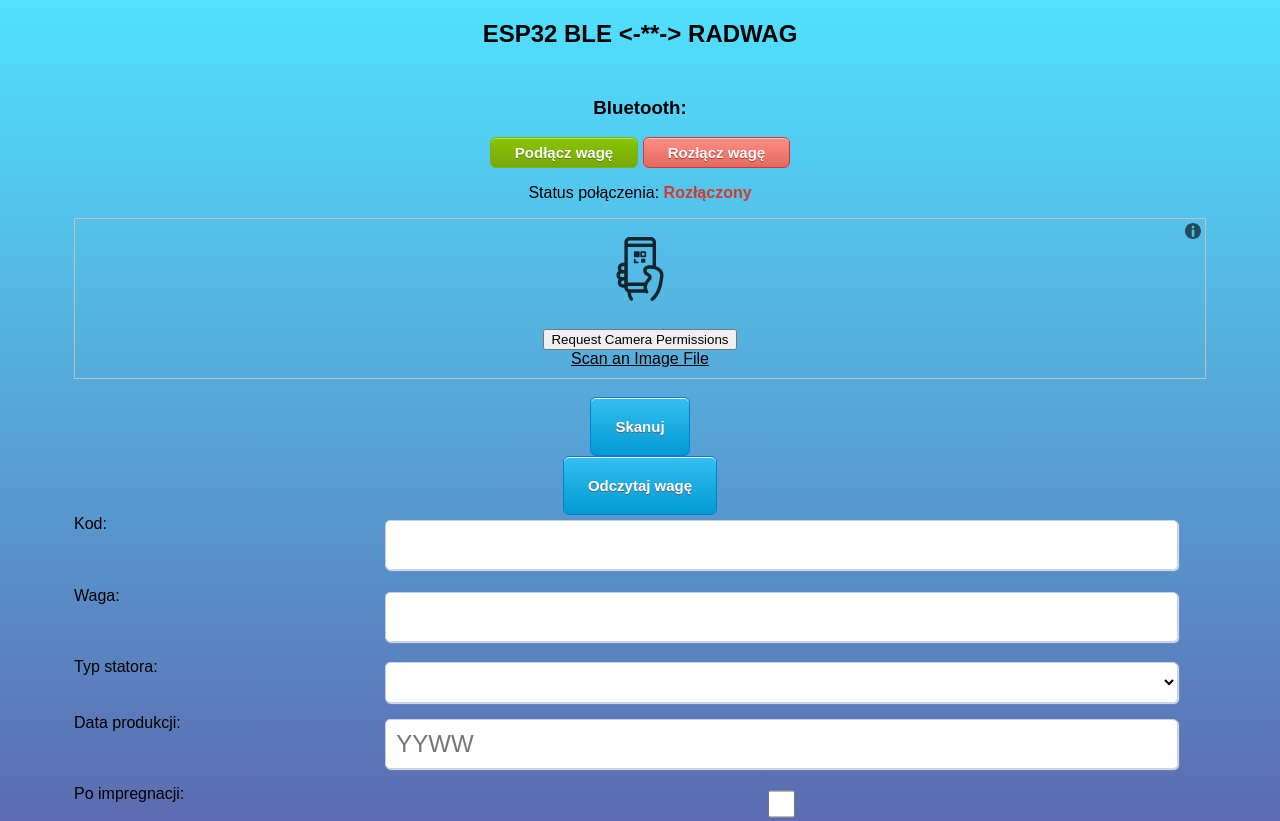
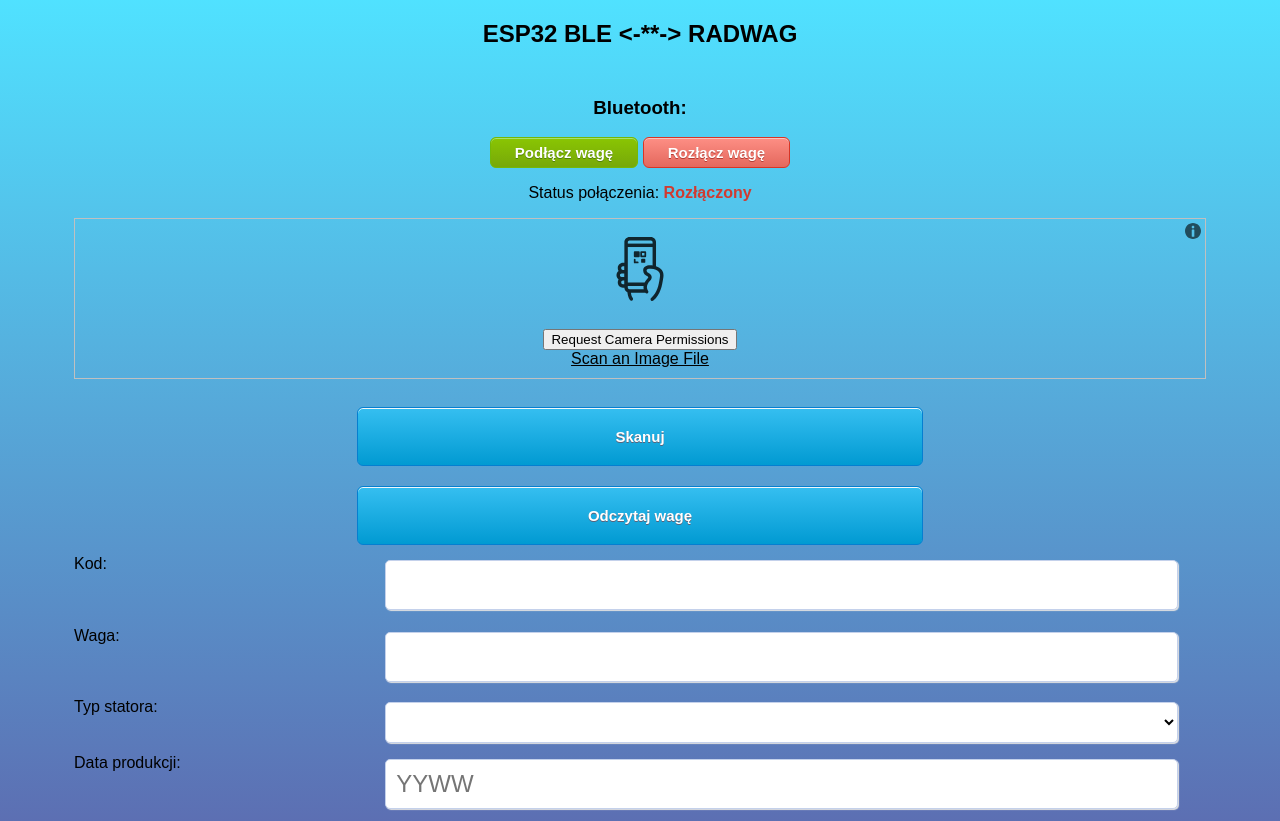
Before and after one commit to rr-88/esp32-ble, a plain HTML site: page index.html in a window 1280 px wide. Shown: the top 821 px of the page. Drawn offline with Linux system fonts and the light colour scheme; no server answers.

Commit message:
Update style.css

```diff
--- a/style.css
+++ b/style.css
@@ -148,6 +148,8 @@ body {
 	padding:20px 24px;
 	text-decoration:none;
 	text-shadow:0px 1px 0px #5b6178;
+	width: 50%;
+	margin: 10px 2px;
 }
 .bigBlueButton:hover {
 	background:linear-gradient(to bottom, #019ad2 5%, #33bdef 100%);
```
